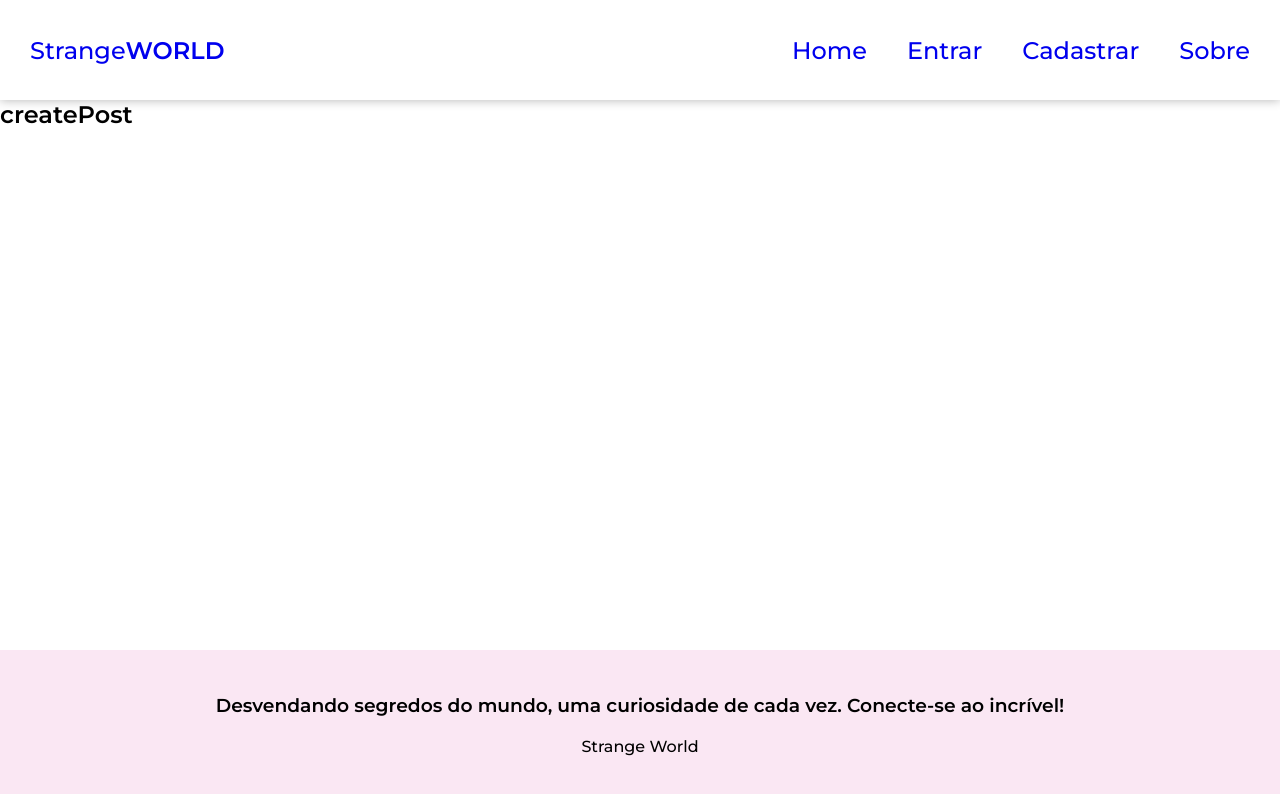
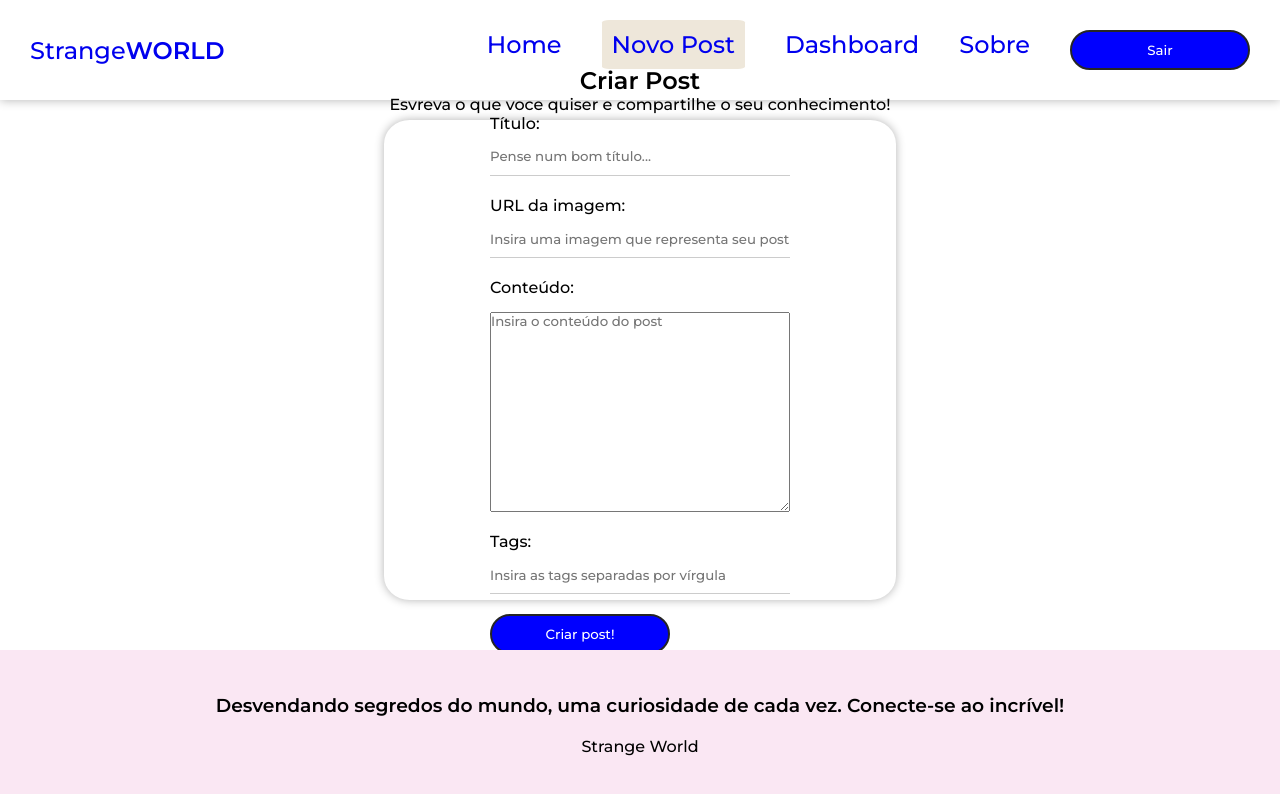
Before and after one commit to Guidossantos29/strange-world, a React (Vite) app in the folder strangeWorld/: page /posts/create in a window 1280 px wide. Shown: the top 794 px of the page. Built offline with nearby package versions, Linux system fonts and the light colour scheme; no server answers; sample sign-in values are in the browser's storage.

Commit message:
created createpostpage

```diff
--- a/strangeWorld/src/App.jsx
+++ b/strangeWorld/src/App.jsx
@@ -50,18 +50,18 @@
 
   return (
    <div>
-     <AuthProvider value={user}>
+     <AuthProvider value={{user}}>
       <GlobalStyle />
         <BrowserRouter>
         <NavBar/>
         <ContainerMain>
           <Routes>
-            <Route path='/home' element={<Home/> }></Route>
+            <Route path='/' element={<Home/> }></Route>
             <Route path='/about' element={ <About/> }></Route>
-            <Route path='/register' element={ <Register/> }></Route>
-            <Route path='/login' element={ <Login/> }></Route>
-            <Route path='/posts/create' element={ <CreatePost/> }></Route>
-            <Route path='/dashboard' element={ <Dashboard/> }></Route>
+            <Route path='/register' element={!user ? <Register /> : <Navigate to='/' />} />
+            <Route path='/login' element={!user ? <Login /> : <Navigate to='/' />} />
+            <Route path='/posts/create' element={ user ? <CreatePost/> : <Navigate to='/login' /> }></Route>
+            <Route path='/dashboard' element={ user ? <Dashboard/> : <Navigate to='/login' /> }></Route>
           </Routes>
         </ContainerMain>
         <Footer/>
--- a/strangeWorld/src/components/NavBar/index.jsx
+++ b/strangeWorld/src/components/NavBar/index.jsx
@@ -10,6 +10,8 @@
     const {logout} = useAuthentication()
     const {user} = useAuthValue()
 
+    console.log("User:", user);
+
   return (
     <NavbarStyle>
         <CustomNavLinkLogo to='/'>
@@ -18,13 +20,13 @@
         </CustomNavLinkLogo>
         <NavbarList>
             <NavbarItem>
-                <CustomNavLink to='/home'>Home</CustomNavLink>
+                <CustomNavLink to='/'>Home</CustomNavLink>
 
             </NavbarItem>
            {user && (
             <>
                  <NavbarItem>
-                <CustomNavLink to='/post/create'>Novo Post</CustomNavLink>
+                <CustomNavLink to='/posts/create'>Novo Post</CustomNavLink>
 
             </NavbarItem>
             <NavbarItem>
--- a/strangeWorld/src/hooks/useAuthentication.jsx
+++ b/strangeWorld/src/hooks/useAuthentication.jsx
@@ -29,7 +29,7 @@
         checkIfIsCancelled()
 
         setLoading(true)
-        setError(null)
+
 
         try{
             const {user} = await createUserWithEmailAndPassword(
@@ -42,7 +42,7 @@
                 displayName: data.displayName
             })
 
-            setLoading(false)
+            return user;
 
         } catch(error){
 
@@ -80,61 +80,36 @@
         checkIfIsCancelled()
 
         setLoading(true)
-        setError(null)
+        setError(false)
 
         try{
-            await signInWithEmailAndPassword(auth,data.email,data.password)
+            await signInWithEmailAndPassword(auth, data.email, data.password)
             setLoading(false)
 
 
 
         } catch (error){
+            console.log(error.message);
+            console.log(typeof error.message);
+            console.log(error.message.includes("user-not"));
+
             let systemErrorMessage;
 
-            if (error.message.includes('user-not-found')) {
-                systemErrorMessage = 'Usuario não encontrado'
-            } else if(error.message.includes('wrong-password')){
-                systemErrorMessage = 'senha incorreta'
+            if (error.message.includes("user-not-found")) {
+              systemErrorMessage = "Usuário não encontrado.";
+            } else if (error.message.includes("wrong-password")) {
+              systemErrorMessage = "Senha incorreta.";
             } else {
-                systemErrorMessage = 'Ocorreu um erro,tente novamente mais tarde.'
+              systemErrorMessage = "Ocorreu um erro, por favor tenta mais tarde.";
             }
 
+            console.log(systemErrorMessage);
 
-            setError(systemErrorMessage)
-            setLoading(false)
-        }
-
-        // try{
-        //     const {user} = await signInWithEmailAndPassword(
-        //         auth,
-        //         data.email,
-        //         data.password
-        //     )
-
-        //     await updateProfile(user,{
-        //         displayName: data.displayName
-        //     })
-
-        //     setLoading(false)
-
-        // } catch (error) {
-        //     console.log(error.message);
+            setError(systemErrorMessage);
+            setLoading(false);
+          }
 
 
-        //     let systemErrorMessage;
-
-        //     if (error.message.includes("user-not-found")) {
-        //       systemErrorMessage = "Usuário não encontrado.";
-        //     } else if (error.message.includes("wrong-password")) {
-        //       systemErrorMessage = "Senha incorreta.";
-        //     } else {
-        //       systemErrorMessage = "Ocorreu um erro, por favor tenta mais tarde.";
-        //     }
-
-        //     console.log(systemErrorMessage);
-
-        //     setError(systemErrorMessage);
-        //   }
     }
 
     useEffect(() => {
@@ -145,8 +120,8 @@
         auth,
         createUser,
         error,
+        logout,
+        login,
         loading,
-        logout,
-        login
-    }
+      };
 }
--- /dev/null
+++ b/strangeWorld/src/hooks/useInsertDocument.jsx
@@ -0,0 +1,61 @@
+import { useState,useEffect,useReducer } from "react";
+import { db } from "../firebase/config";
+import { collection,addDoc,Timestamp } from "firebase/firestore";
+
+
+const initialState = {
+    loading: null,
+    error: null,
+  };
+
+  const insertReducer = (state, action) => {
+    switch (action.type) {
+      case "LOADING":
+        return { loading: true, error: null };
+      case "INSERTED_DOC":
+        return { loading: false, error: null };
+      case "ERROR":
+        return { loading: false, error: action.payload };
+      default:
+        return state;
+    }
+  };
+
+  export const useInsertDocument = (docCollection) => {
+    const [response, dispatch] = useReducer(insertReducer, initialState);
+
+
+    const [cancelled, setCancelled] = useState(false);
+
+    const checkCancelBeforeDispatch = (action) => {
+      if (!cancelled) {
+        dispatch(action);
+      }
+    };
+
+    const insertDocument = async (document) => {
+      checkCancelBeforeDispatch({ type: "LOADING" });
+
+      try {
+        const newDocument = { ...document, createdAt: Timestamp.now() };
+
+        const insertedDocument = await addDoc(
+          collection(db, docCollection),
+          newDocument
+        );
+
+        checkCancelBeforeDispatch({
+          type: "INSERTED_DOC",
+          payload: insertedDocument,
+        });
+      } catch (error) {
+        checkCancelBeforeDispatch({ type: "ERROR", payload: error.message });
+      }
+    };
+
+    useEffect(() => {
+      return () => setCancelled(true);
+    }, []);
+
+    return { insertDocument, response };
+  };
--- a/strangeWorld/src/pages/Login/Login.jsx
+++ b/strangeWorld/src/pages/Login/Login.jsx
@@ -24,6 +24,8 @@
     const res = await login(user);
 
     console.log(res);
+    console.log("User:", user);
+
   };
 
   useEffect(() => {
@@ -44,7 +46,7 @@
             required
             placeholder='Escreva seu usuario ou email'
             value={email}
-            onChange={e => setEmail(e.target.value)}
+            onChange={(e) => setEmail(e.target.value)}
 
             />
 
@@ -55,12 +57,18 @@
             required
             placeholder='Digite sua senha'
             value={password}
-            onChange={e => setPassword(e.target.value)}
+            onChange={(e) => setPassword(e.target.value)}
 
             />
 
         </label>
-            <button>Cadastrar</button>
+        {!loading && <button className="btn">Entrar</button>}
+        {loading && (
+          <button className="btn" disabled>
+            Aguarde...
+          </button>
+        )}
+        {error && <p className="error">{error}</p>}
             {error && <p>{error}</p>}
       </form>
 
--- a/strangeWorld/src/pages/createPost/CreatePost.jsx
+++ b/strangeWorld/src/pages/createPost/CreatePost.jsx
@@ -1,10 +1,128 @@
 import React from 'react'
+import { useState } from 'react'
+import { useNavigate } from 'react-router-dom'
+import { useAuthValue } from '../../context/AuthContext'
+import { CreatePostContainer, TextArea } from './CreatePostContainer'
+import { useInsertDocument } from '../../hooks/useInsertDocument'
 
 const CreatePost = () => {
+
+  const [title, setTitle] = useState("");
+  const [image, setImage] = useState("");
+  const [body, setBody] = useState("");
+  const [tags, setTags] = useState([]);
+  const [formError, setFormError] = useState("");
+
+  const { user } = useAuthValue();
+
+  const { insertDocument, response } = useInsertDocument("posts");
+
+
+
+  const handleSubmit = (e) => {
+    e.preventDefault();
+    setFormError("");
+
+
+    try {
+      new URL(image);
+    } catch (error) {
+      setFormError("A imagem precisa ser uma URL.");
+    }
+
+
+    const tagsArray = tags.split(",").map((tag) => tag.trim().toLowerCase());
+
+
+    if (!title || !image || !tags || !body) {
+      setFormError("Por favor, preencha todos os campos!");
+    }
+
+    console.log(tagsArray);
+
+    console.log({
+      title,
+      image,
+      body,
+      tags: tagsArray,
+      uid: user.uid,
+      createdBy: user.displayName,
+    });
+
+    if(formError) return
+
+    insertDocument({
+      title,
+      image,
+      body,
+      tags: tagsArray,
+      uid: user.uid,
+      createdBy: user.displayName,
+    });
+
+
+    useNavigate("/");
+  };
   return (
-    <div>
-      <h1>createPost</h1>
-    </div>
+    <CreatePostContainer>
+      <h2>Criar Post</h2>
+      <p>Esvreva o que voce quiser e compartilhe o seu conhecimento!</p>
+      <form onSubmit={handleSubmit}>
+      <label>
+          <span>Título:</span>
+          <input
+            type="text"
+            name="text"
+            required
+            placeholder="Pense num bom título..."
+            onChange={(e) => setTitle(e.target.value)}
+            value={title}
+          />
+        </label>
+        <label>
+          <span>URL da imagem:</span>
+          <input
+            type="text"
+            name="image"
+
+            placeholder="Insira uma imagem que representa seu post"
+            onChange={(e) => setImage(e.target.value)}
+            value={image}
+          />
+        </label>
+        <label>
+          <span>Conteúdo:</span>
+          <TextArea
+            name="body"
+            required
+            placeholder="Insira o conteúdo do post"
+            onChange={(e) => setBody(e.target.value)}
+            value={body}
+          ></TextArea>
+        </label>
+        <label>
+          <span>Tags:</span>
+          <input
+            type="text"
+            name="tags"
+            required
+            placeholder="Insira as tags separadas por vírgula"
+            onChange={(e) => setTags(e.target.value)}
+            value={tags}
+          />
+        </label>
+        {!response.loading && <button className="btn">Criar post!</button>}
+        {response.loading && (
+          <button className="btn" disabled>
+            Aguarde.. .
+          </button>
+        )}
+        {(response.error || formError) && (
+          <p className="error">{response.error || formError}</p>
+        )}
+      </form>
+
+    </CreatePostContainer>
   )
 }
 
--- /dev/null
+++ b/strangeWorld/src/pages/createPost/CreatePostContainer.js
@@ -0,0 +1,28 @@
+import React from 'react'
+import styled from 'styled-components'
+
+export const CreatePostContainer = styled.div`
+    display: flex;
+    align-items: center;
+    justify-content: center;
+    flex-direction: column;
+    width: 40%;
+    height: 60%;
+    position: absolute;
+    top: 45%;
+    left: 50%;
+    transform: translate(-50%, -50%);
+    // background-color: #FDF7E4;
+    border-radius: 5%;
+    box-shadow: 0 0 10px rgba(0, 0, 0, 0.3);
+
+
+
+`
+
+export const TextArea = styled.textarea`
+    margin-top: 10px;
+    height: 200px;
+
+
+`
```
